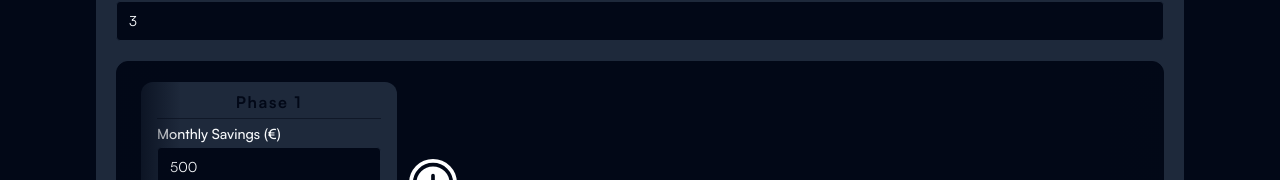
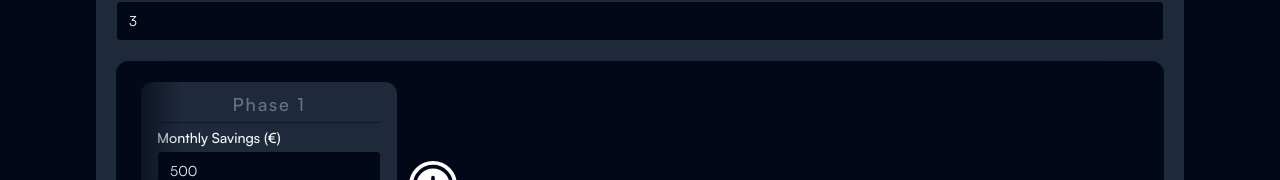
Before and after one commit to MassimoParisi/road-to-fire, a Next.js app: page /fire/ in a window 1280 px wide. Shown: the part 303-483 px from the top of the page. Built offline with nearby package versions, Linux system fonts and the light colour scheme.

Commit message:
phase card animation

```diff
--- a/app/page.tsx
+++ b/app/page.tsx
@@ -11,6 +11,7 @@ import { Input } from "@/components/ui/input";
 import { Label } from "@/components/ui/label";
 import { Tabs, TabsContent, TabsList, TabsTrigger } from "@/components/ui/tabs";
 import { Snapshot, fire } from "@/lib/fire";
+import { LayoutGroup, motion } from "framer-motion";
 import { PlusCircle } from "lucide-react";
 import { useState } from "react";
 import Balancer from "react-wrap-balancer";
@@ -18,7 +19,9 @@ import Balancer from "react-wrap-balancer";
 export default function Home() {
   const [initialValue, setInitialValue] = useState("0");
   const [interest, setInterest] = useState("4.5");
-  const [phases, setPhases] = useState<Phase[]>([{ amount: 500, years: 30 }]);
+  const [phases, setPhases] = useState<Phase[]>([
+    { id: crypto.randomUUID(), amount: 500, years: 30 },
+  ]);
   const [ter, setTer] = useState("0.22");
   const [monthlyGoal, setMonthlyGoal] = useState("1500");
   const [swr, setSwr] = useState("3");
@@ -171,7 +174,7 @@ export default function Home() {
           <div className="flex flex-col sm:flex-row sm:flex-nowrap gap-3 items-center scrollbar-hide h-[20rem] sm:h-auto overflow-y-scroll sm:overflow-x-scroll px-6 py-5">
             {phases.map((phase, i) => (
               <PhaseCard
-                key={i}
+                key={phase.id}
                 {...phase}
                 onlyOne={phases.length == 1}
                 onChange={(updatedPhase: Phase) =>
@@ -182,13 +185,19 @@ export default function Home() {
               />
             ))}
 
-            <button
+            <motion.button
+              layout
               onClick={() => {
-                setPhases([...phases, { amount: 500, years: 10 }]);
+                const newPhase = {
+                  id: crypto.randomUUID(),
+                  amount: 500,
+                  years: 10,
+                };
+                setPhases([...phases, newPhase]);
               }}
             >
               <PlusCircle className="bg-white stroke-background w-12 h-12 p-0.5 rounded-full" />
-            </button>
+            </motion.button>
           </div>
           <div className="absolute pointer-events-none sm:left-0 top-0 h-8 w-full rounded-xl sm:h-full sm:w-16 sm:bg-gradient-to-r bg-gradient-to-b from-background to-transparent" />
           <div className="absolute pointer-events-none sm:right-0 sm:top-0 bottom-0 w-full h-8 rounded-xl sm:h-full sm:w-16 sm:bg-gradient-to-l bg-gradient-to-t from-background to-transparent" />
--- a/components/phase-card.tsx
+++ b/components/phase-card.tsx
@@ -1,10 +1,12 @@
 import { Separator } from "@radix-ui/react-separator";
+import { motion } from "framer-motion";
 import { Trash2 } from "lucide-react";
 import { MutableRefObject, useRef } from "react";
 import { Input } from "./ui/input";
 import { Label } from "./ui/label";
 
 export interface Phase {
+  id: string;
   amount: number;
   years: number;
 }
@@ -16,6 +18,7 @@ export function PhaseCard({
   onDelete,
   onlyOne,
   index,
+  key,
 }: {
   amount: number;
   years: number;
@@ -23,26 +26,36 @@ export function PhaseCard({
   onDelete: () => void;
   onlyOne: boolean;
   index: number;
+  key: string;
 }) {
   const amountRef = useRef() as MutableRefObject<HTMLInputElement>;
   const yearsRef = useRef() as MutableRefObject<HTMLInputElement>;
 
   const handleChange = () => {
     onChange({
+      id: key,
       amount: parseInt(amountRef.current.value),
       years: parseInt(yearsRef.current.value),
     });
   };
 
   return (
-    <div className="relative group h-full bg-secondary px-4 pb-4 pt-2 min-w-[16rem] w-64 rounded-xl">
+    <motion.div
+      layout
+      // layoutId={`${index}`}
+      initial={index == 0 ? { opacity: 1, scale: 1 } : { opacity: 0, scale: 0 }}
+      animate={{ opacity: 1, scale: 1 }}
+      transition={{ type: "spring" }}
+      // exit={{ opacity: 0, scale: 1 }}
+      className="relative group h-full bg-secondary px-4 pb-4 pt-2 min-w-[16rem] w-64 rounded-xl"
+    >
       {!onlyOne && (
         <Trash2
           className="absolute hidden group-hover:block hover:cursor-pointer w-4 h-4 rounded-full stroke-red-500 top-3 right-3"
           onClick={onDelete}
         />
       )}
-      <p className="font-bold tracking-widest text-center text-background">
+      <p className="tracking-widest text-lg text-center text-slate-500 font-medium">
         Phase {index + 1}
       </p>
       <Separator className="h-px bg-background/50 mt-1 mb-2" />
@@ -74,6 +87,6 @@ export function PhaseCard({
           />
         </div>
       </div>
-    </div>
+    </motion.div>
   );
 }
--- a/package.json
+++ b/package.json
@@ -26,6 +26,7 @@
     "date-fns": "^2.30.0",
     "eslint": "8.45.0",
     "eslint-config-next": "13.4.12",
+    "framer-motion": "^10.16.0",
     "lucide-react": "^0.268.0",
     "next": "13.4.12",
     "postcss": "8.4.27",
```
Also changed, not shown: 1 other file (tests, documents, lock files or other folders).
